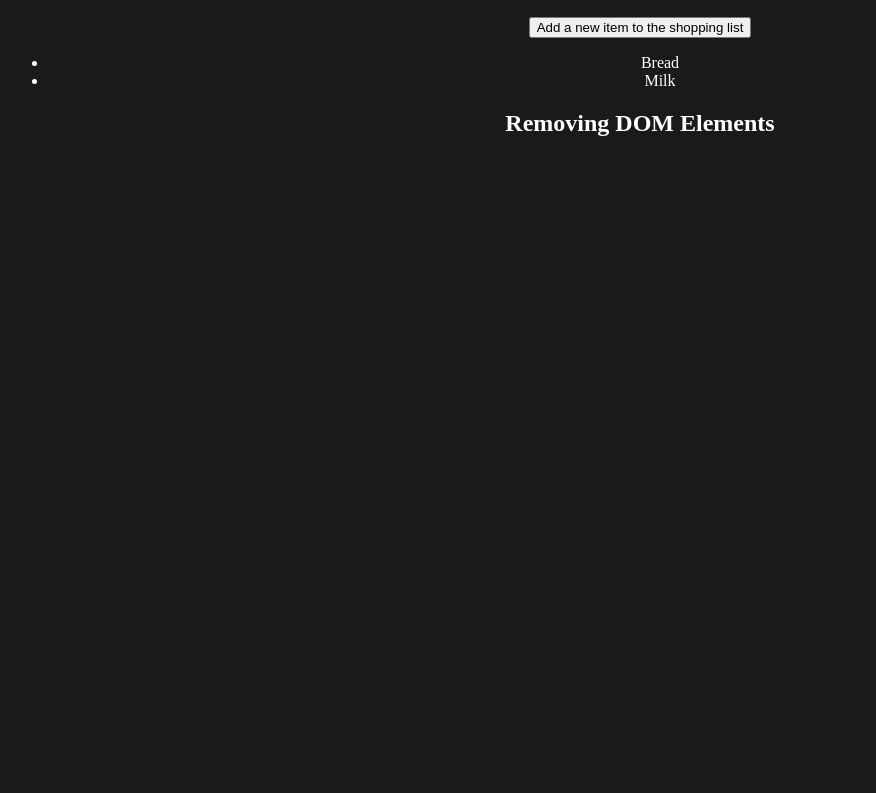
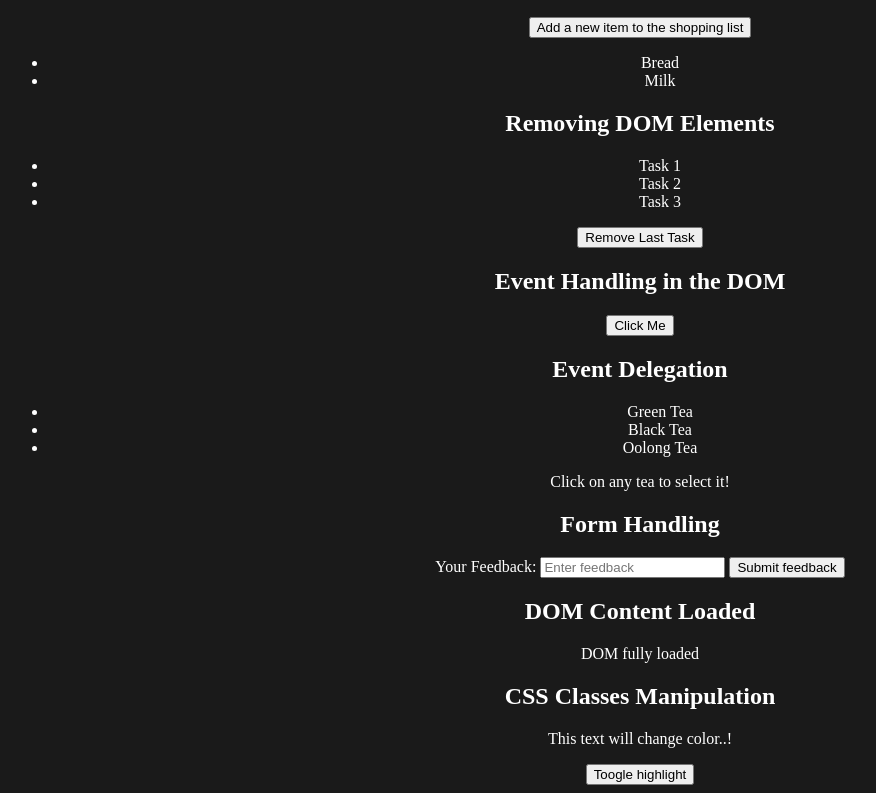
Before and after one commit to Ayush-Raj-01/Full-Stack, a plain HTML site: page 04_JSFoundation/part8/dom.html in a window 1280 px wide. Shown: the part 513-1306 px from the top of the page, without its empty margins (0-876 px from the left). Before the commit the page ends 800 px from the top, so only its background shows below. Drawn offline with Linux system fonts and the light colour scheme.

Commit message:
DOM Examples

```diff
--- a/04_JSFoundation/part8/dom.html
+++ b/04_JSFoundation/part8/dom.html
@@ -64,6 +64,53 @@
     <!-- EXAMPLE 5: Removing DOM Elements -->
     <section id="example-5">
         <h2>Removing DOM Elements</h2>
+        <ul id="taskList">
+            <li>Task 1</li>
+            <li>Task 2</li>
+            <li>Task 3</li>
+        </ul>
+        <button id="removeLastTask">Remove Last Task</button>
+    </section>
+
+    <!-- EXAMPLE 6: Event Handling in the DOM -->
+    <section id="example-6">
+        <h2>Event Handling in the DOM</h2>
+        <BUTTON id="clickMeButton">Click Me</BUTTON>
+    </section>
+
+    <!-- EXAMPLE 7: Event Delegation -->
+    <section id="example-7">
+        <h2>Event Delegation</h2>
+        <ul id="teaList">
+            <li class="teaItem">Green Tea</li>
+            <li class="teaItem">Black Tea</li>
+            <li class="teaItem">Oolong Tea</li>
+        </ul>
+        <p>Click on any tea to select it! </p>
+    </section>
+
+    <!-- EXAMPLE 8: Form Handling -->
+    <section id="example-8">
+        <h2>Form Handling</h2>
+        <form id="feedbackForm">
+            <label for="feedbackInput">Your Feedback: </label>
+            <input type="text" id="feedbacklnput" placeholder="Enter feedback" />
+            <button type="submit" >Submit feedback</button>
+        </form>
+        <p id="feedbackDisplay"></p>
+    </section>
+
+    <!-- EXAMPLE 9: DOM Content Loaded -->
+    <section id="example-9">
+        <h2>DOM Content Loaded</h2>
+        <p id="domStatus">Waiting for DOM to load....</p>
+    </section>
+
+    <!-- EXAMPLE 10: CSS Classes Manipulation -->
+    <section id="example-10">
+        <h2>CSS Classes Manipulation</h2>
+        <p id="descriptionText">This text will change color..!</p>
+        <button id="toogleHighlight">Toogle highlight</button>
     </section>
 
 
```
